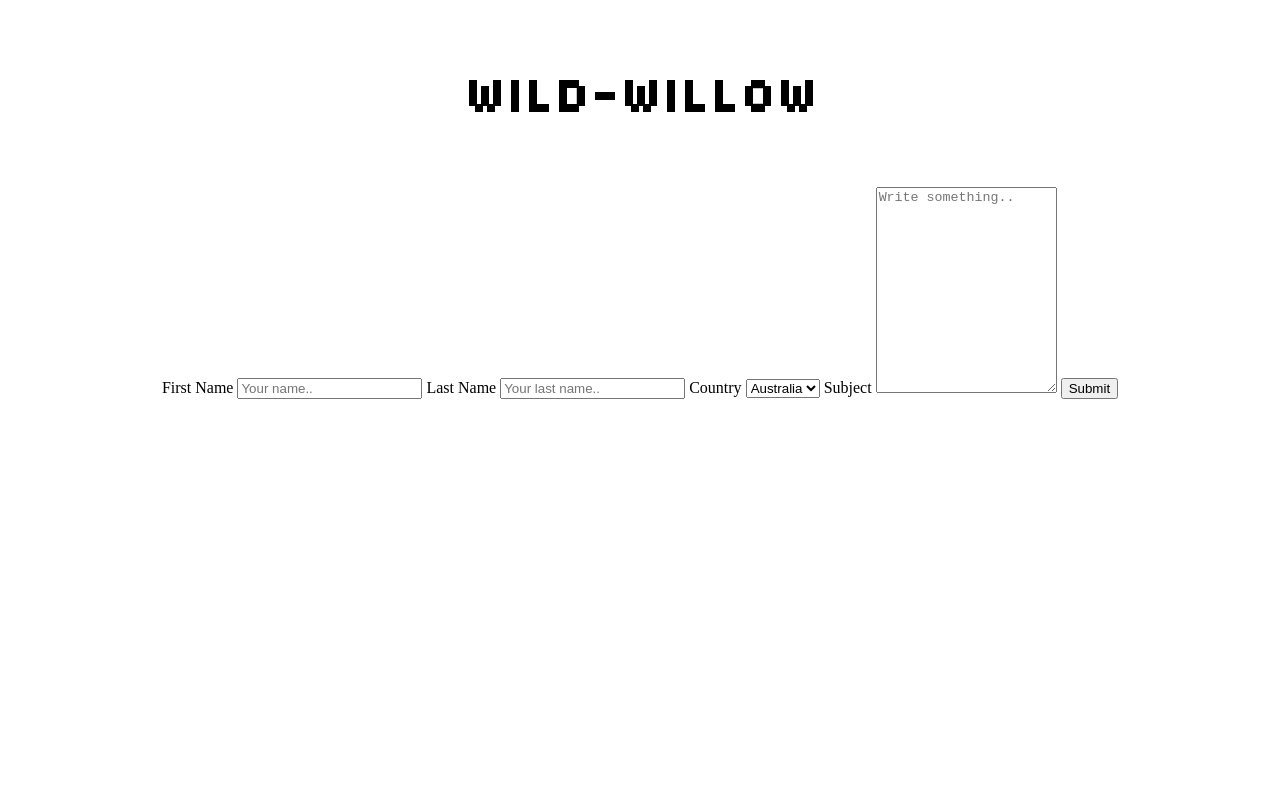
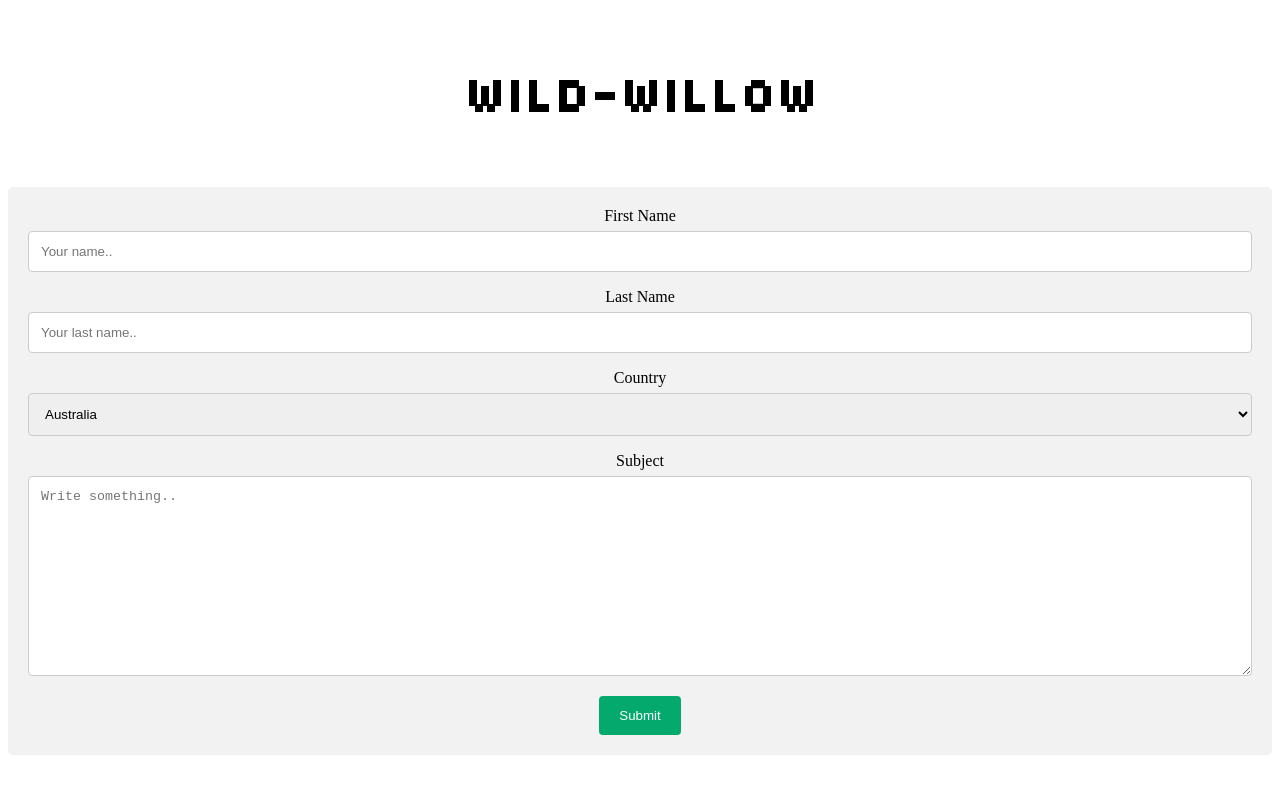
Before and after one commit to cyber-g0d/final-project, a plain HTML site: page contact.html in a window 1280 px wide. Drawn offline with Linux system fonts and the light colour scheme; a web font is replaced by a local one.

Commit message:
Update style.css

```diff
--- a/css/style.css
+++ b/css/style.css
@@ -39,3 +39,36 @@
   a:active {
     color: silver;
   }
+  /* Style inputs with type="text", select elements and textareas */
+input[type=text], select, textarea {
+  width: 100%; /* Full width */
+  padding: 12px; /* Some padding */
+  border: 1px solid #ccc; /* Gray border */
+  border-radius: 4px; /* Rounded borders */
+  box-sizing: border-box; /* Make sure that padding and width stays in place */
+  margin-top: 6px; /* Add a top margin */
+  margin-bottom: 16px; /* Bottom margin */
+  resize: vertical /* Allow the user to vertically resize the textarea (not horizontally) */
+}
+
+/* Style the submit button with a specific background color etc */
+input[type=submit] {
+  background-color: #04AA6D;
+  color: white;
+  padding: 12px 20px;
+  border: none;
+  border-radius: 4px;
+  cursor: pointer;
+}
+
+/* When moving the mouse over the submit button, add a darker green color */
+input[type=submit]:hover {
+  background-color: #45a049;
+}
+
+/* Add a background color and some padding around the form */
+.container {
+  border-radius: 5px;
+  background-color: #f2f2f2;
+  padding: 20px;
+}
```
